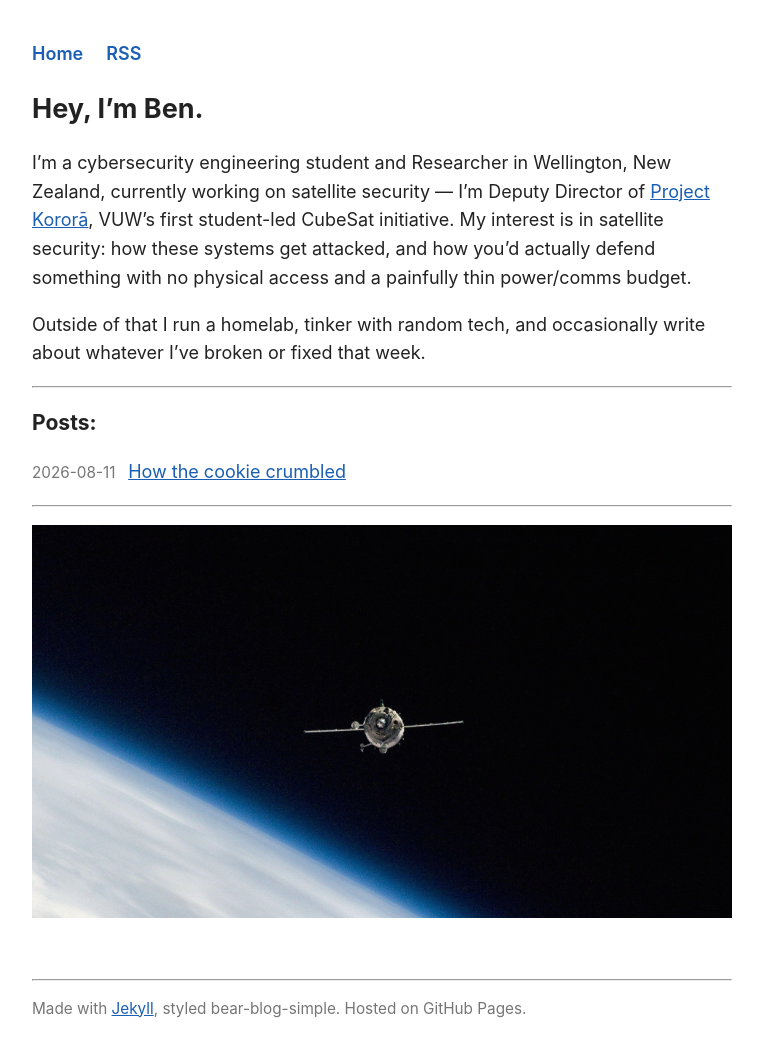
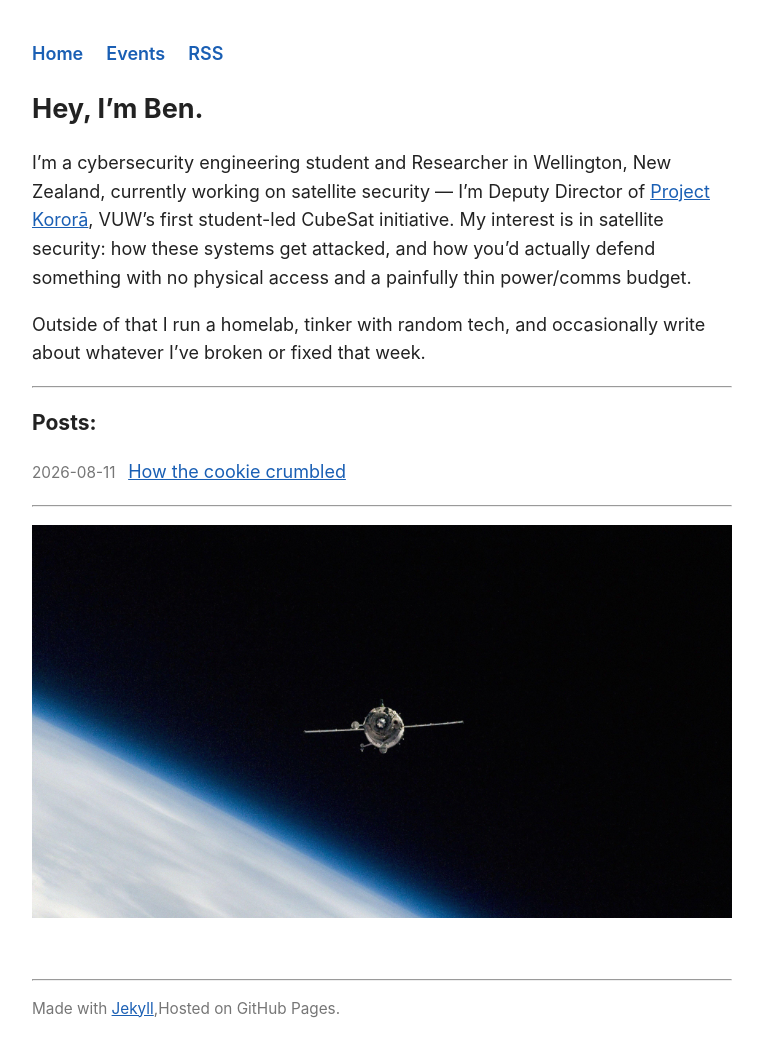
Before and after one commit to benvandw/benvandw.github.io, a Jekyll site: the page built from index.md, in a window 1280 px wide. Shown: the whole page, without its empty margins (258-1021 px from the left). Built offline with Jekyll 4.4.1, drawn with Linux system fonts in a browser that asks for light colours.

Commit message:
Add Events Tab

```diff
--- a/_layouts/default.html
+++ b/_layouts/default.html
@@ -12,6 +12,7 @@
   <header>
     <nav>
       <a href="{{ '/' | relative_url }}">Home</a>
+      <a href="{{ '/events' | relative_url }}">Events</a>
       <a href="{{ '/index.xml' | relative_url }}">RSS</a>
     </nav>
   </header>
@@ -22,7 +23,7 @@
 
   <footer>
     <hr>
-    <p>Made with <a href="https://jekyllrb.com">Jekyll</a>, styled bear-blog-simple. Hosted on GitHub Pages.</p>
+    <p>Made with <a href="https://jekyllrb.com">Jekyll</a>,Hosted on GitHub Pages.</p>
   </footer>
 </body>
 </html>
```
